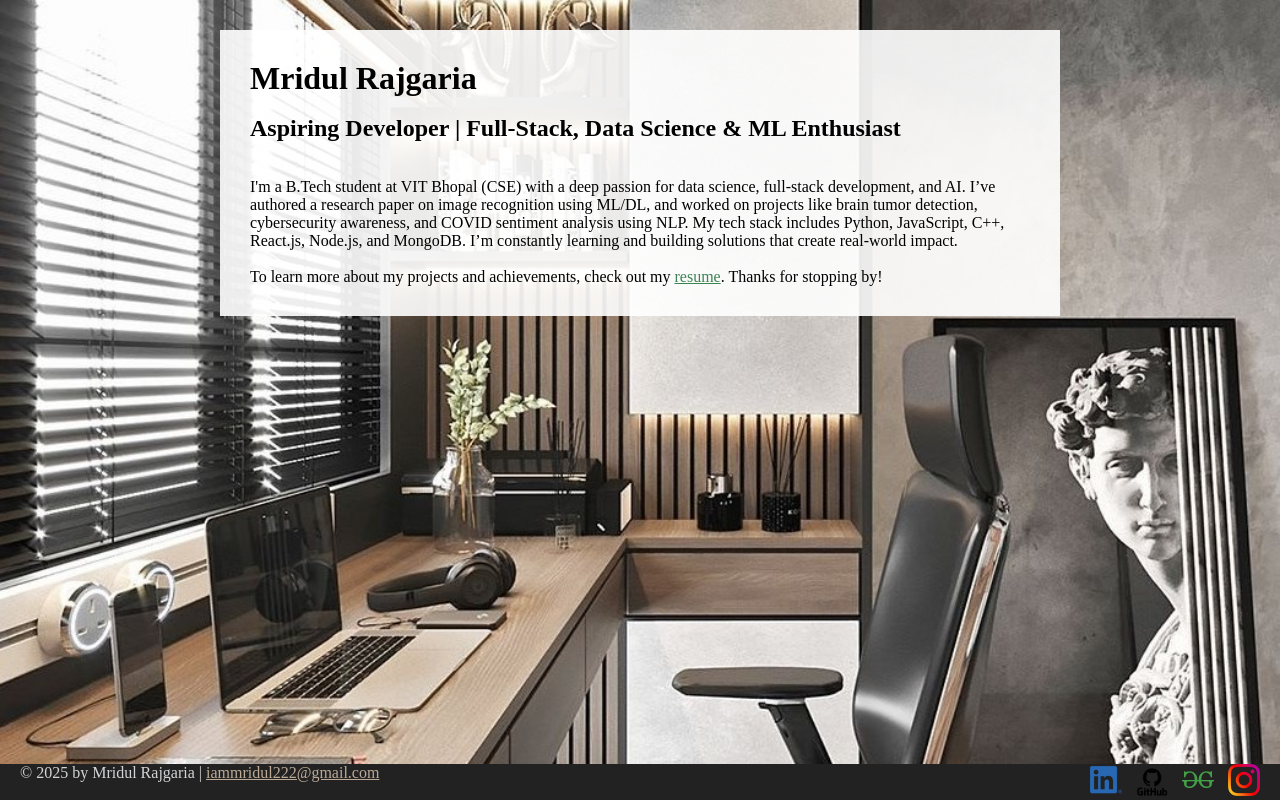
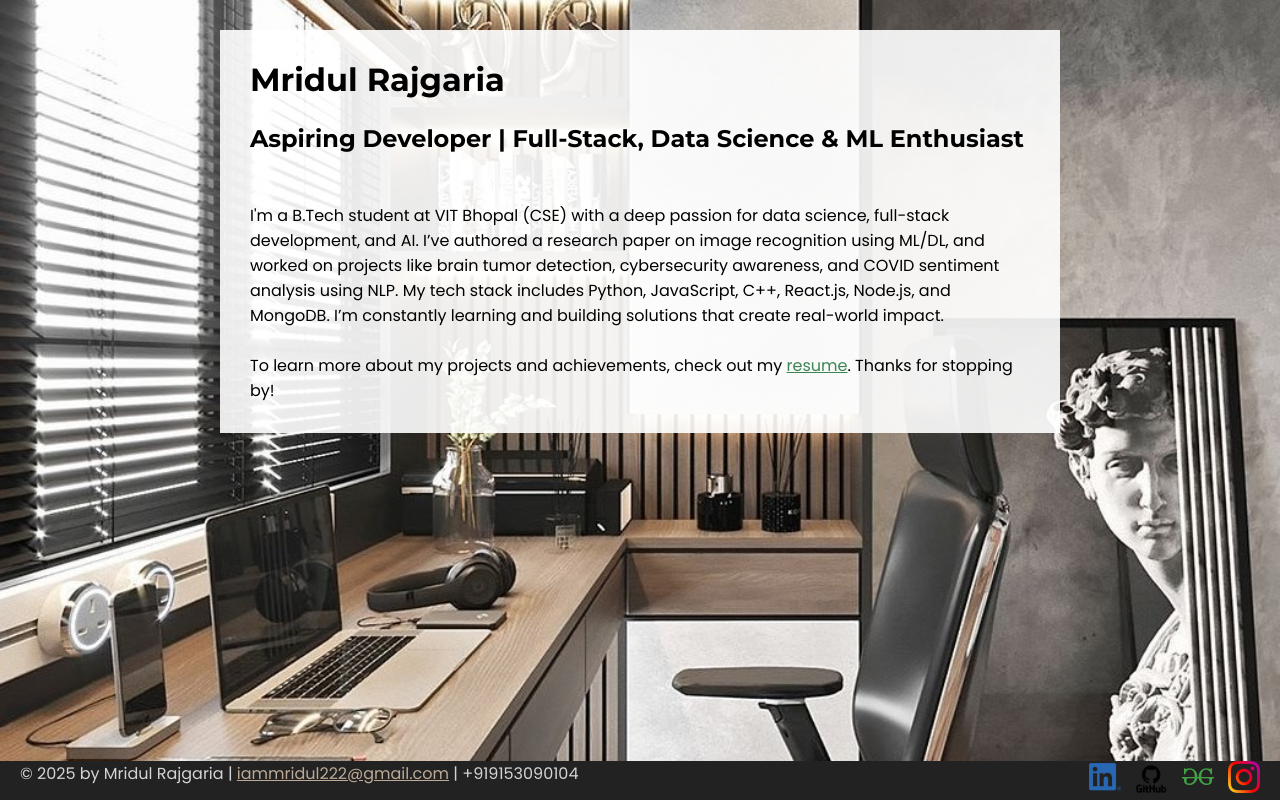
Before and after one commit to mridulrajgaria/VITDemoPortfolio, a plain HTML site: page index.html in a window 1280 px wide. Drawn offline with Linux system fonts and the light colour scheme.

Commit message:
Updated styles.css and index.html with recent changes

```diff
--- a/css/styles.css
+++ b/css/styles.css
@@ -1,3 +1,4 @@
+@import url('https://fonts.googleapis.com/css2?family=Montserrat:wght@600;700&family=Poppins:wght@400;500&display=swap');
 /* Global Styles */
 /*
      dark-green - #3c8453
@@ -24,9 +25,17 @@ html,body{
     max-width:900px;
 }
 
+/* Apply Poppins as default */
 body{
     background-color: #f6f6f6;
+    font-family: 'Poppins', sans-serif;
 }
+
+/* Apply Montserrat only to h1 and h2 in header */
+header h1, header h2 {
+    font-family: 'Montserrat', sans-serif;
+}
+
 a{
     color:#3c8453;
 }
--- a/index.html
+++ b/index.html
@@ -1,11 +1,10 @@
 <!DOCTYPE html>
 <html lang="en">
   <head>
-    <meta charset="UTF-8" />
-    <meta name="viewport" content="width=device-width, initial-scale=1" />
-    <title>Mridul Rajgaria | Aspiring Data Scientist</title>
-    <link rel="icon" type="image/x-icon" href="images/cv.png" />
-    <link rel="stylesheet" href="css/styles.css" />
+    <meta charset="UTF-8">
+    <title>Your Site</title>
+    <link href="https://fonts.googleapis.com/css2?family=Montserrat:wght@700&family=Poppins:wght@300;400;600&display=swap" rel="stylesheet">
+    <link rel="stylesheet" href="css/styles.css">
   </head>
   <body class="home">
     <!-- //  INTRO  // -->
@@ -41,6 +40,7 @@
       <p>
         © 2025 by Mridul Rajgaria |
         <a href="mailto:iammridul222@gmail.com">iammridul222@gmail.com</a>
+        | +919153090104
       </p>
 
       <ul class="socials">
@@ -55,7 +55,7 @@
           </a>
         </li>
         <li>
-          <a href="https://github.com/mridulrajgaria" target="_blank">
+          <a href="https://www.geeksforgeeks.org/user/iammriddtaq/" target="_blank">
             <img src="images/gfg-icon.png" alt="GeeksforGeeks" />
           </a>
         </li>
```
